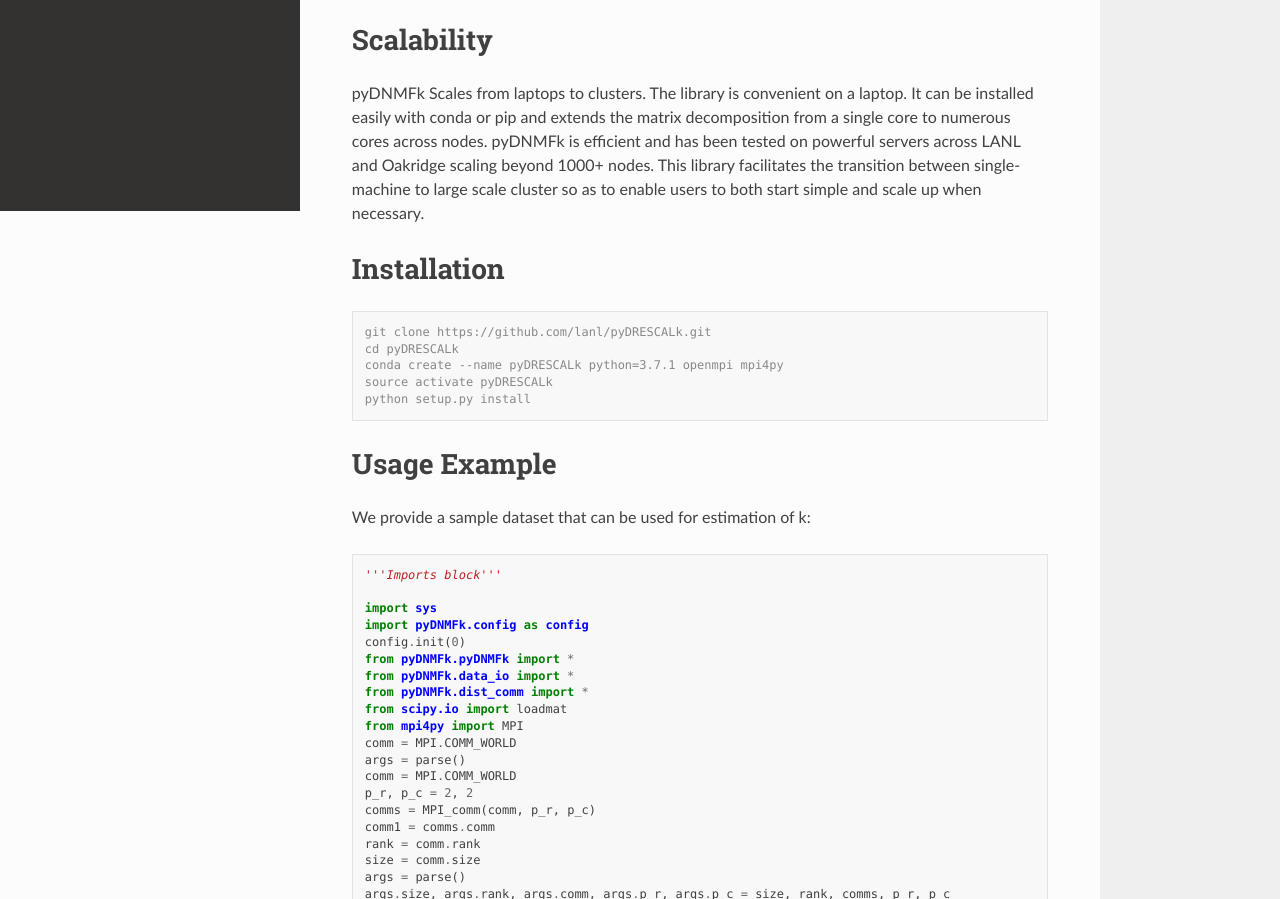
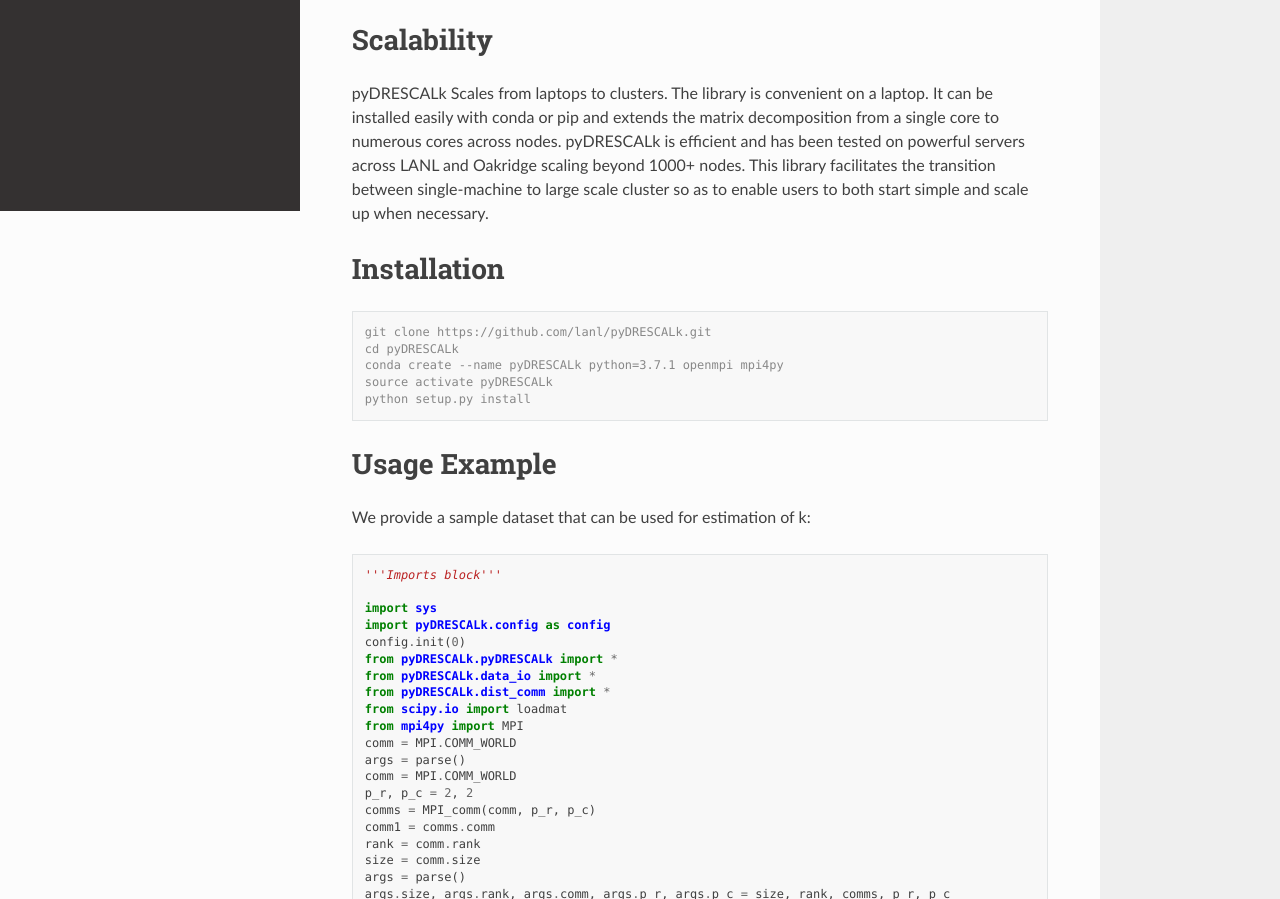
Before and after one commit to lanl/pyDRESCALk, a plain HTML site: page docs/index.html in a window 1280 px wide. Shown: the part 589-1488 px from the top of the page. Drawn offline with Linux system fonts and the light colour scheme.

Commit message:
fixed stuffs

```diff
--- a/docs/index.html
+++ b/docs/index.html
@@ -82,8 +82,8 @@
 </div>
 <div class="section" id="scalability">
 <h1>Scalability<a class="headerlink" href="#scalability" title="Permalink to this headline">¶</a></h1>
-<p>pyDNMFk Scales from laptops to clusters. The library is convenient on a laptop. It can be installed easily  with conda or pip and extends the matrix decomposition from a single core to numerous cores across nodes.
-pyDNMFk is efficient and has been tested on powerful servers across LANL and Oakridge scaling beyond 1000+ nodes.
+<p>pyDRESCALk Scales from laptops to clusters. The library is convenient on a laptop. It can be installed easily  with conda or pip and extends the matrix decomposition from a single core to numerous cores across nodes.
+pyDRESCALk is efficient and has been tested on powerful servers across LANL and Oakridge scaling beyond 1000+ nodes.
 This library facilitates the transition between single-machine to large scale cluster so as to enable users to both start simple and scale up when necessary.</p>
 </div>
 <div class="section" id="installation">
@@ -102,11 +102,11 @@
 <div class="highlight-python notranslate"><div class="highlight"><pre><span></span><span class="sd">&#39;&#39;&#39;Imports block&#39;&#39;&#39;</span>
 
 <span class="kn">import</span> <span class="nn">sys</span>
-<span class="kn">import</span> <span class="nn">pyDNMFk.config</span> <span class="k">as</span> <span class="nn">config</span>
+<span class="kn">import</span> <span class="nn">pyDRESCALk.config</span> <span class="k">as</span> <span class="nn">config</span>
 <span class="n">config</span><span class="o">.</span><span class="n">init</span><span class="p">(</span><span class="mi">0</span><span class="p">)</span>
-<span class="kn">from</span> <span class="nn">pyDNMFk.pyDNMFk</span> <span class="kn">import</span> <span class="o">*</span>
-<span class="kn">from</span> <span class="nn">pyDNMFk.data_io</span> <span class="kn">import</span> <span class="o">*</span>
-<span class="kn">from</span> <span class="nn">pyDNMFk.dist_comm</span> <span class="kn">import</span> <span class="o">*</span>
+<span class="kn">from</span> <span class="nn">pyDRESCALk.pyDRESCALk</span> <span class="kn">import</span> <span class="o">*</span>
+<span class="kn">from</span> <span class="nn">pyDRESCALk.data_io</span> <span class="kn">import</span> <span class="o">*</span>
+<span class="kn">from</span> <span class="nn">pyDRESCALk.dist_comm</span> <span class="kn">import</span> <span class="o">*</span>
 <span class="kn">from</span> <span class="nn">scipy.io</span> <span class="kn">import</span> <span class="n">loadmat</span>
 <span class="kn">from</span> <span class="nn">mpi4py</span> <span class="kn">import</span> <span class="n">MPI</span>
 <span class="n">comm</span> <span class="o">=</span> <span class="n">MPI</span><span class="o">.</span><span class="n">COMM_WORLD</span>
```
Also changed, not shown: docs/_sources/index.rst.txt, docs/searchindex.js, 4 other files.
